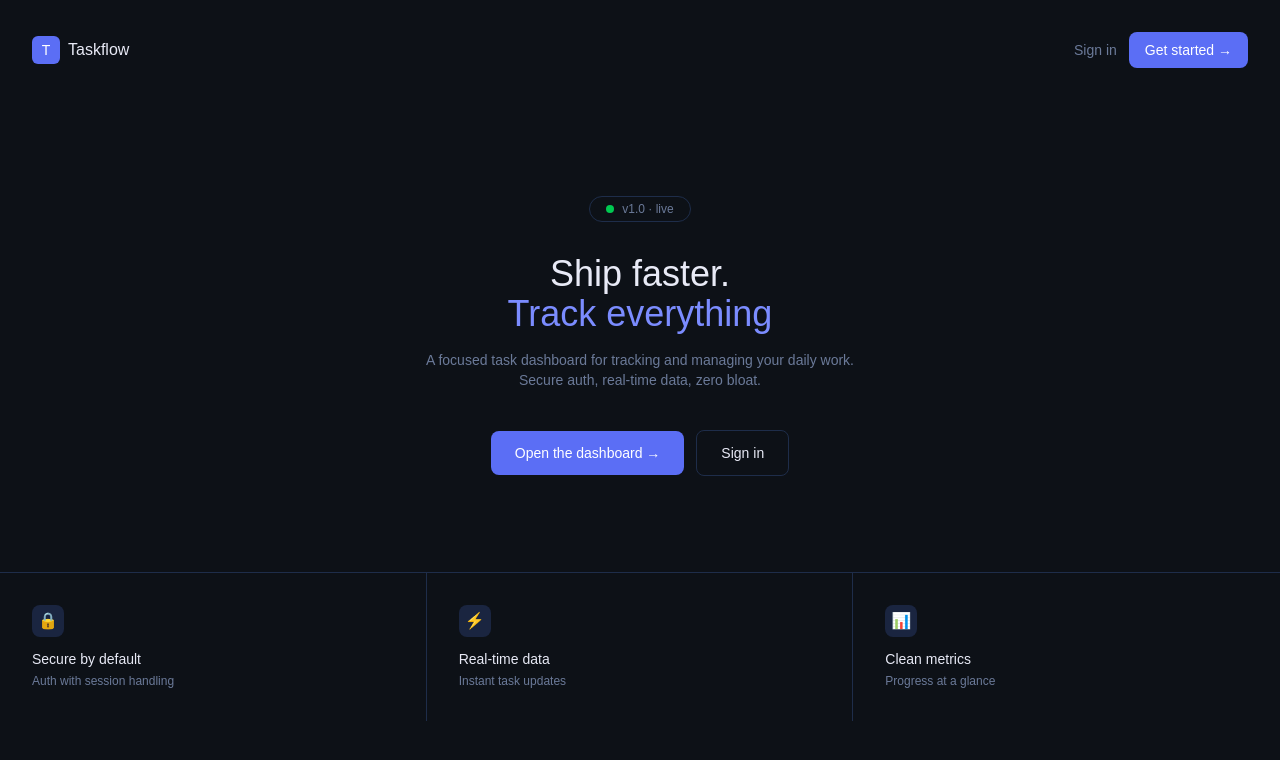
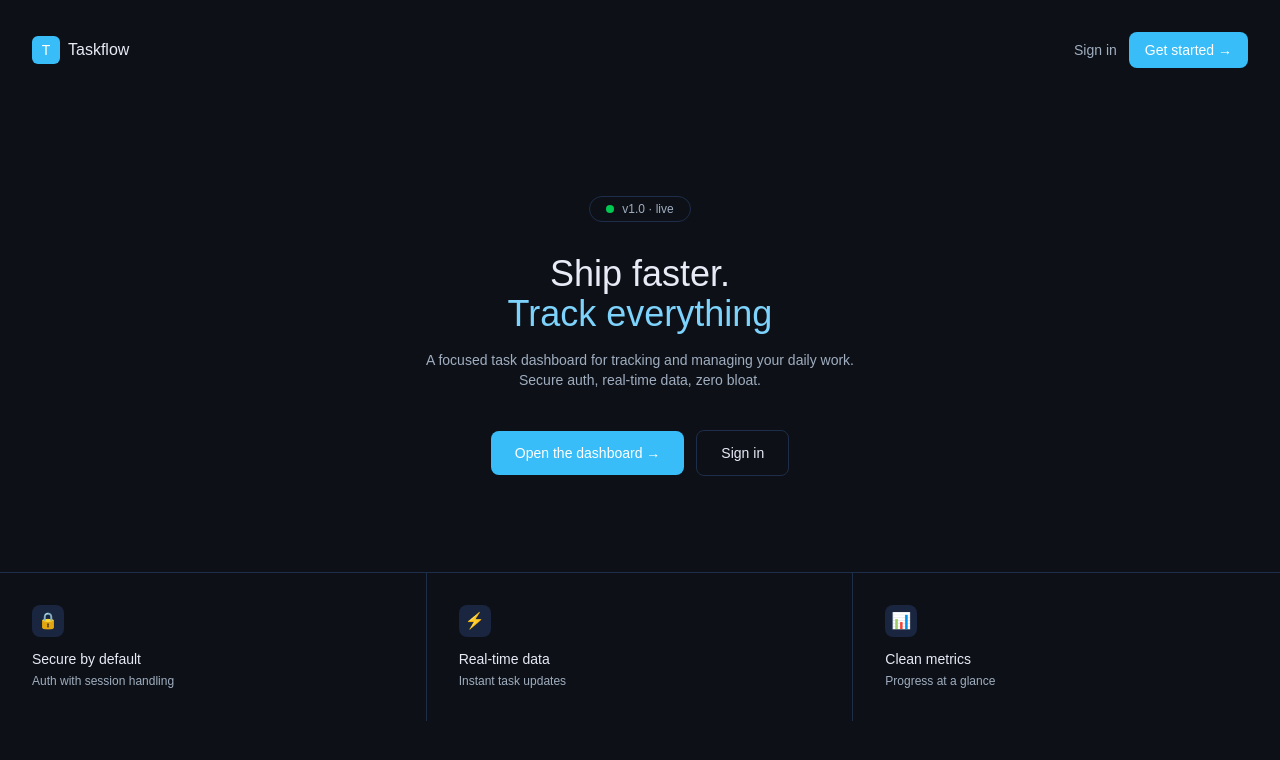
Before and after one commit to lina98st/taskflow, a Next.js app: page / in a window 1280 px wide. Shown: the top 760 px of the page. Built offline with nearby package versions, Linux system fonts and the light colour scheme.

Commit message:
Update accent color to sky blue

```diff
--- a/app/dashboard/layout.tsx
+++ b/app/dashboard/layout.tsx
@@ -8,7 +8,7 @@ export default function DashboardLayout({
       {/* Sidebar */}
       <aside className="w-56 bg-[#0d1829] border-r border-[#1e2d4a] min-h-screen flex flex-col p-4">
         <div className="flex items-center gap-2 mb-8">
-          <div className="w-7 h-7 flex rounded-md items-center justify-center text-white text-sm bg-[#5b6ef5]">
+          <div className="w-7 h-7 flex rounded-md items-center justify-center text-white text-sm bg-[#38bdf8]">
             T
           </div>
           <div className="font-medium text-[#e8eaf6]">Taskflow</div>
@@ -16,19 +16,19 @@ export default function DashboardLayout({
         <nav className="flex flex-col gap-1">
           <a
             href="/dashboard"
-            className="flex items-center gap-3 px-3 py-2 rounded-lg text-sm text-[#6b7a99] hover:text-[#e8eaf6] hover:bg-[#1a2540]"
+            className="flex items-center gap-3 px-3 py-2 rounded-lg text-sm text-[#a0aec0] hover:text-[#e8eaf6] hover:bg-[#1a2540]"
           >
             Dashboard
           </a>
           <a
             href="/dashboard/tasks"
-            className="flex items-center gap-3 px-3 py-2 rounded-lg text-sm text-[#6b7a99] hover:text-[#e8eaf6] hover:bg-[#1a2540]"
+            className="flex items-center gap-3 px-3 py-2 rounded-lg text-sm text-[#a0aec0] hover:text-[#e8eaf6] hover:bg-[#1a2540]"
           >
             Tasks
           </a>
           <a
             href="/dashboard/tasks/new"
-            className="flex items-center gap-3 px-3 py-2 rounded-lg text-sm text-[#6b7a99] hover:text-[#e8eaf6] hover:bg-[#1a2540]"
+            className="flex items-center gap-3 px-3 py-2 rounded-lg text-sm text-[#a0aec0] hover:text-[#e8eaf6] hover:bg-[#1a2540]"
           >
             New task
           </a>
--- a/app/globals.css
+++ b/app/globals.css
@@ -5,11 +5,11 @@
   --bg-surface: #0f1629;
   --bg-card: #1a2540;
   --border: #1e2d4a;
-  --accent: #5b6ef5;
-  --accent-light: #7b8cff;
+  --accent: #38bdf8;
+  --accent-light: #7dd3fc;
   --text-primary: #e8eaf6;
-  --text-muted: #6b7a99;
-  --text-dim: #3d4f6e;
+  --text-muted: #a0aec0;
+  --text-dim: #6b7a99;
 }
 
 body {
--- a/app/login/page.tsx
+++ b/app/login/page.tsx
@@ -5,27 +5,27 @@ export default function LoginPage() {
         <h1 className="text-lg font-medium text-[#e8eaf6] mb-1">
           Welcome back
         </h1>
-        <p className="text-sm text-[#6b7a99] mb-6">Sign in to your account</p>
+        <p className="text-sm text-[#a0aec0] mb-6">Sign in to your account</p>
 
         <div className="mb-4">
-          <label className="text-xs text-[#6b7a99] block mb-2">Email</label>
+          <label className="text-xs text-[#a0aec0] block mb-2">Email</label>
           <input
             type="email"
             placeholder="you@example.com"
-            className="w-full bg-[#0f1629] border border-[#1e2d4a] rounded-lg px-3 py-2 text-sm text-[#e8eaf6] placeholder-[#3d4f6e] outline-none focus:border-[#5b6ef5]"
+            className="w-full bg-[#0f1629] border border-[#1e2d4a] rounded-lg px-3 py-2 text-sm text-[#e8eaf6] placeholder-[#3d4f6e] outline-none focus:border-[#38bdf8]"
           />
         </div>
 
         <div className="mb-6">
-          <label className="text-xs text-[#6b7a99] block mb-2">Password</label>
+          <label className="text-xs text-[#a0aec0] block mb-2">Password</label>
           <input
             type="password"
             placeholder="••••••••"
-            className="w-full bg-[#0f1629] border border-[#1e2d4a] rounded-lg px-3 py-2 text-sm text-[#e8eaf6] placeholder-[#3d4f6e] outline-none focus:border-[#5b6ef5]"
+            className="w-full bg-[#0f1629] border border-[#1e2d4a] rounded-lg px-3 py-2 text-sm text-[#e8eaf6] placeholder-[#3d4f6e] outline-none focus:border-[#38bdf8]"
           />
         </div>
 
-        <button className="w-full bg-[#5b6ef5] hover:bg-[#4a5ce0] text-white text-sm py-2 rounded-lg transition-colors mb-4">
+        <button className="w-full bg-[#38bdf8] hover:bg-[#0ea5e9] text-white text-sm py-2 rounded-lg transition-colors mb-4">
           Sign in
         </button>
 
@@ -57,9 +57,9 @@ export default function LoginPage() {
           Continue with Google
         </button>
 
-        <p className="text-center text-xs text-[#6b7a99] mt-6">
+        <p className="text-center text-xs text-[#a0aec0] mt-6">
           No account?{" "}
-          <a href="/register" className="text-[#7b8cff] hover:underline">
+          <a href="/register" className="text-[#7dd3fc] hover:underline">
             Sign up
           </a>
         </p>
--- a/app/page.tsx
+++ b/app/page.tsx
@@ -4,35 +4,35 @@ export default function Home() {
       {/* Navbar */}
       <section className="flex items-center justify-between p-8">
         <div className="flex items-center gap-2">
-          <div className="w-7 h-7 flex rounded-md items-center justify-center text-white text-sm bg-[#5b6ef5]">
+          <div className="w-7 h-7 flex rounded-md items-center justify-center text-white text-sm bg-[#38bdf8]">
             T
           </div>
           <div className="font-medium text-[#e8eaf6]">Taskflow</div>
         </div>
         <div className="flex items-center gap-3">
-          <button className="text-sm text-[#6b7a99]">Sign in</button>
-          <button className="text-sm px-4 rounded-lg py-2 text-white bg-[#5b6ef5]">
+          <button className="text-sm text-[#a0aec0]">Sign in</button>
+          <button className="text-sm px-4 rounded-lg py-2 text-white bg-[#38bdf8]">
             Get started →
           </button>
         </div>
       </section>
       {/* Hero section */}
       <section className="p-24 text-center items-center flex flex-col">
-        <div className="rounded-full flex items-center gap-2 px-4 py-1 mb-8 text-[#6b7a99] text-xs border border-[#1e2d4a]">
+        <div className="rounded-full flex items-center gap-2 px-4 py-1 mb-8 text-[#a0aec0] text-xs border border-[#1e2d4a]">
           <span className="w-2 h-2 rounded-full bg-green-500"></span>
           v1.0 · live
         </div>
         <h1 className="text-4xl font-medium text-[#e8eaf6] mb-4">
           Ship faster.
           <br />
-          <span className="text-[#7b8cff]">Track everything</span>
+          <span className="text-[#7dd3fc]">Track everything</span>
         </h1>
-        <p className="text-sm max-w-md mb-10 text-[#6b7a99]">
+        <p className="text-sm max-w-md mb-10 text-[#a0aec0]">
           A focused task dashboard for tracking and managing your daily work.
           Secure auth, real-time data, zero bloat.
         </p>
         <div className="flex items-center gap-3">
-          <button className="bg-[#5b6ef5] text-white text-sm px-6 py-3 rounded-lg">
+          <button className="bg-[#38bdf8] text-white text-sm px-6 py-3 rounded-lg">
             Open the dashboard →
           </button>
           <button className="border border-[#1e2d4a] text-[#e8eaf6] text-sm px-6 py-3 rounded-lg">
@@ -49,7 +49,7 @@ export default function Home() {
           <p className="text-sm font-medium text-[#e8eaf6] mb-1">
             Secure by default
           </p>
-          <p className="text-xs text-[#6b7a99]">Auth with session handling</p>
+          <p className="text-xs text-[#a0aec0]">Auth with session handling</p>
         </div>
         <div className="p-8 border-r border-[#1e2d4a]">
           <div className="w-8 h-8 rounded-lg bg-[#1a2540] flex items-center justify-center mb-3">
@@ -58,7 +58,7 @@ export default function Home() {
           <p className="text-sm font-medium text-[#e8eaf6] mb-1">
             Real-time data
           </p>
-          <p className="text-xs text-[#6b7a99]">Instant task updates</p>
+          <p className="text-xs text-[#a0aec0]">Instant task updates</p>
         </div>
 
         <div className="p-8">
@@ -68,7 +68,7 @@ export default function Home() {
           <p className="text-sm font-medium text-[#e8eaf6] mb-1">
             Clean metrics
           </p>
-          <p className="text-xs text-[#6b7a99]">Progress at a glance</p>
+          <p className="text-xs text-[#a0aec0]">Progress at a glance</p>
         </div>
       </section>
     </div>
--- a/app/register/page.tsx
+++ b/app/register/page.tsx
@@ -5,36 +5,36 @@ export default function RegisterPage() {
         <h1 className="text-lg font-medium text-[#e8eaf6] mb-1">
           Create an account
         </h1>
-        <p className="text-sm text-[#6b7a99] mb-6">Sign up to get started</p>
+        <p className="text-sm text-[#a0aec0] mb-6">Sign up to get started</p>
 
         <div className="mb-4">
-          <label className="text-xs text-[#6b7a99] block mb-2">Name</label>
+          <label className="text-xs text-[#a0aec0] block mb-2">Name</label>
           <input
             type="text"
             placeholder="Your name"
-            className="w-full bg-[#0f1629] border border-[#1e2d4a] rounded-lg px-3 py-2 text-sm text-[#e8eaf6] placeholder-[#3d4f6e] outline-none focus:border-[#5b6ef5]"
+            className="w-full bg-[#0f1629] border border-[#1e2d4a] rounded-lg px-3 py-2 text-sm text-[#e8eaf6] placeholder-[#3d4f6e] outline-none focus:border-[#38bdf8]"
           />
         </div>
 
         <div className="mb-4">
-          <label className="text-xs text-[#6b7a99] block mb-2">Email</label>
+          <label className="text-xs text-[#a0aec0] block mb-2">Email</label>
           <input
             type="email"
             placeholder="you@example.com"
-            className="w-full bg-[#0f1629] border border-[#1e2d4a] rounded-lg px-3 py-2 text-sm text-[#e8eaf6] placeholder-[#3d4f6e] outline-none focus:border-[#5b6ef5]"
+            className="w-full bg-[#0f1629] border border-[#1e2d4a] rounded-lg px-3 py-2 text-sm text-[#e8eaf6] placeholder-[#3d4f6e] outline-none focus:border-[#38bdf8]"
           />
         </div>
 
         <div className="mb-6">
-          <label className="text-xs text-[#6b7a99] block mb-2">Password</label>
+          <label className="text-xs text-[#a0aec0] block mb-2">Password</label>
           <input
             type="password"
             placeholder="••••••••"
-            className="w-full bg-[#0f1629] border border-[#1e2d4a] rounded-lg px-3 py-2 text-sm text-[#e8eaf6] placeholder-[#3d4f6e] outline-none focus:border-[#5b6ef5]"
+            className="w-full bg-[#0f1629] border border-[#1e2d4a] rounded-lg px-3 py-2 text-sm text-[#e8eaf6] placeholder-[#3d4f6e] outline-none focus:border-[#38bdf8]"
           />
         </div>
 
-        <button className="w-full bg-[#5b6ef5] hover:bg-[#4a5ce0] text-white text-sm py-2 rounded-lg transition-colors mb-4">
+        <button className="w-full bg-[#38bdf8] hover:bg-[#0ea5e9] text-white text-sm py-2 rounded-lg transition-colors mb-4">
           Create account
         </button>
 
@@ -66,9 +66,9 @@ export default function RegisterPage() {
           Continue with Google
         </button>
 
-        <p className="text-center text-xs text-[#6b7a99] mt-6">
+        <p className="text-center text-xs text-[#a0aec0] mt-6">
           Already have an account?{" "}
-          <a href="/login" className="text-[#7b8cff] hover:underline">
+          <a href="/login" className="text-[#7dd3fc] hover:underline">
             Sign in
           </a>
         </p>
```
